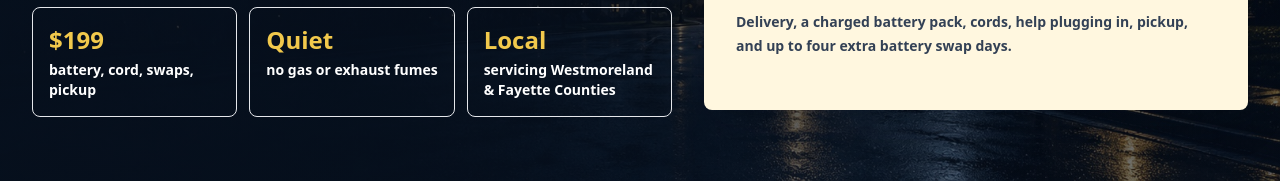
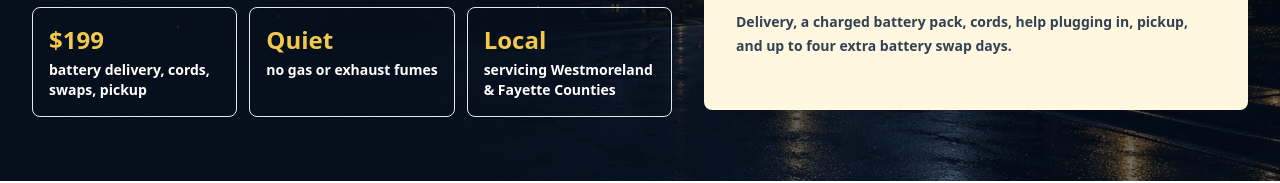
Before and after one commit to clone1018/portablepowerrescue.com, a plain HTML site: page index.html in a window 1280 px wide. Shown: the part 608-791 px from the top of the page. Drawn offline with nearby package versions, Linux system fonts and the light colour scheme.

Commit message:
small cleanup

```diff
--- a/index.html
+++ b/index.html
@@ -134,7 +134,7 @@
           <div class="mt-8 grid gap-3 text-sm font-semibold text-white/82 sm:grid-cols-3">
             <div class="rounded-lg border border-white/12 bg-white/8 p-4">
               <p class="text-2xl font-black text-rescue-gold">$199</p>
-              <p class="mt-1">battery, cord, swaps, pickup</p>
+              <p class="mt-1">battery delivery, cords, swaps, pickup</p>
             </div>
             <div class="rounded-lg border border-white/12 bg-white/8 p-4">
               <p class="text-2xl font-black text-rescue-gold">Quiet</p>
```
